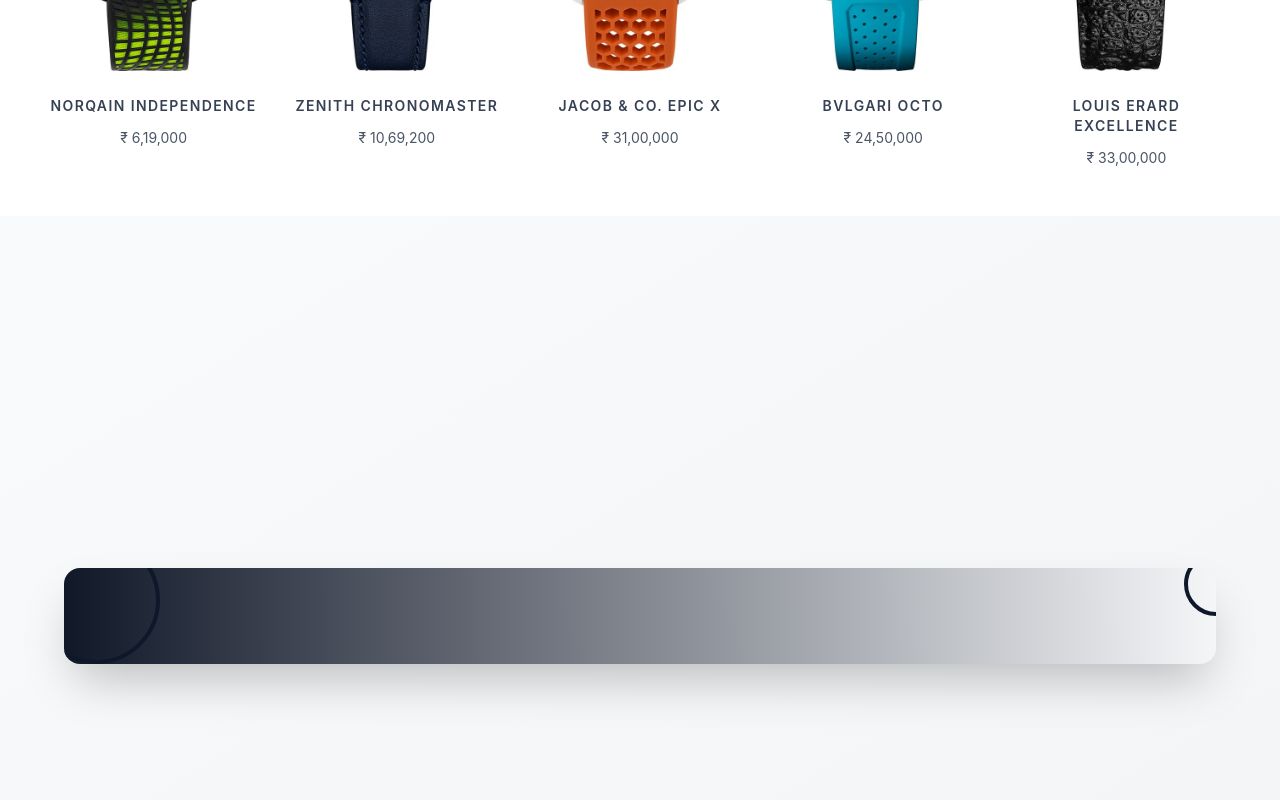
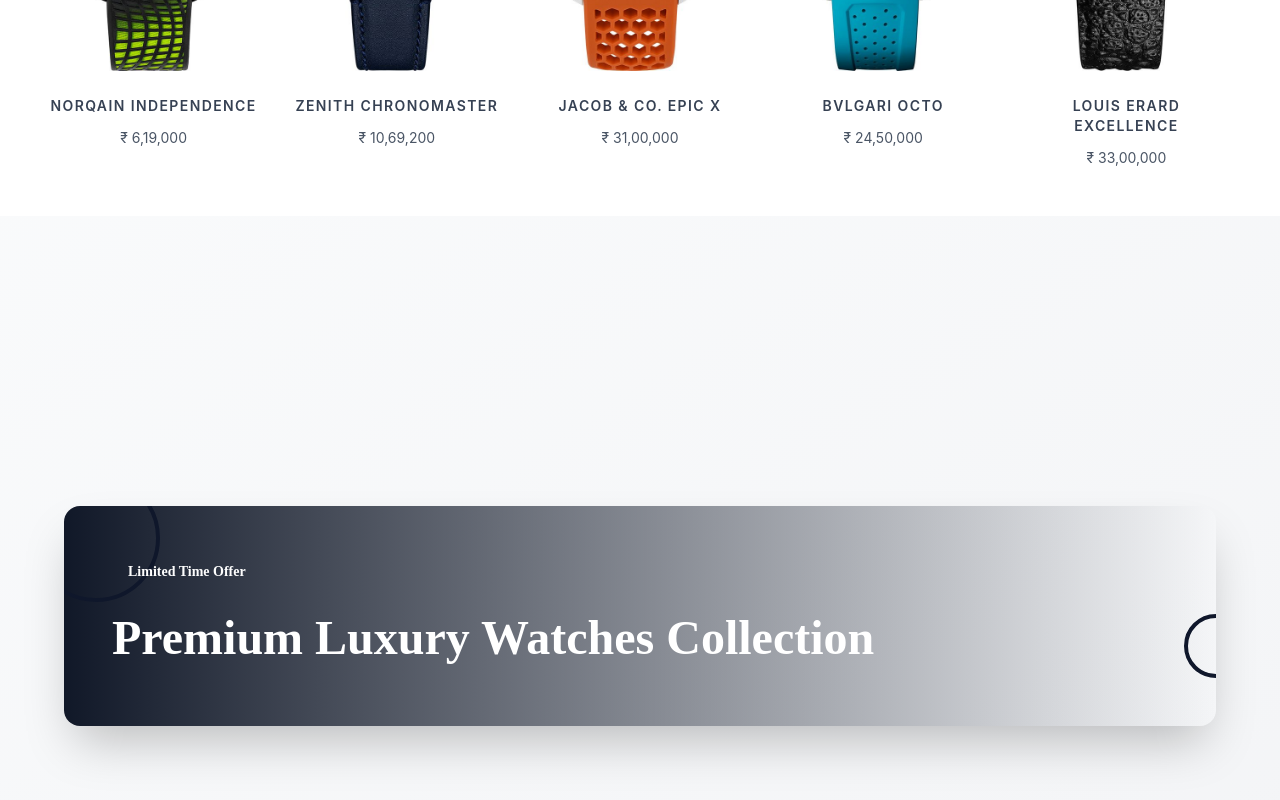
Before and after one commit to ChamalshaInduwara/E-Commerce, a React (Vite) app in the folder frontend/: page / in a window 1280 px wide. Shown: the part 2123-2923 px from the top of the page. Built offline with nearby package versions, Linux system fonts and the light colour scheme.

Commit message:
feat: add offer tag and heading to FashionPage component

```diff
--- a/frontend/src/components/FashionPage.jsx
+++ b/frontend/src/components/FashionPage.jsx
@@ -47,6 +47,21 @@
                 <div className={watchOfferBannerStyles.decorativeLarge}></div>
                     <div className={watchOfferBannerStyles.decorativeSmall}></div>
 
+                    <div className={watchOfferBannerStyles.offerTag}
+                    style={watchOfferBannerStyles.playfairFont}
+                    >
+                        Limited Time Offer
+                    </div>
+
+                    <h1 className={watchOfferBannerStyles.heading} style={watchOfferBannerStyles.playfairFont}>
+                        Premium{" "}
+                        <span className={watchOfferBannerStyles.headingAccent}>
+                            Luxury Watches
+                        </span>{" "}
+                        Collection
+
+                    </h1>
+
 
             </div>
 
```
